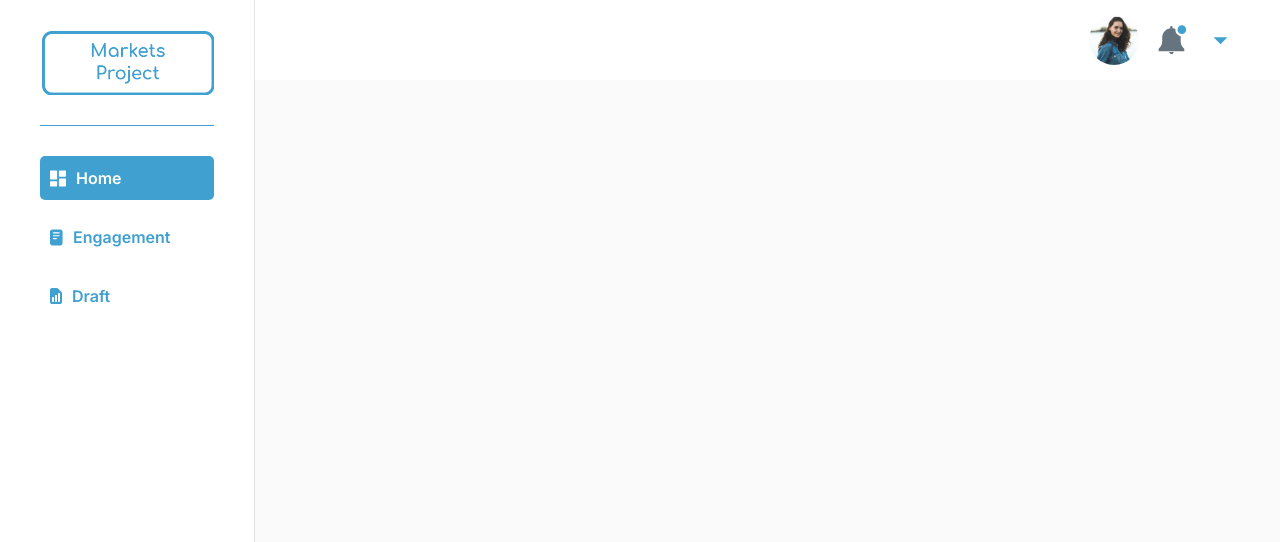
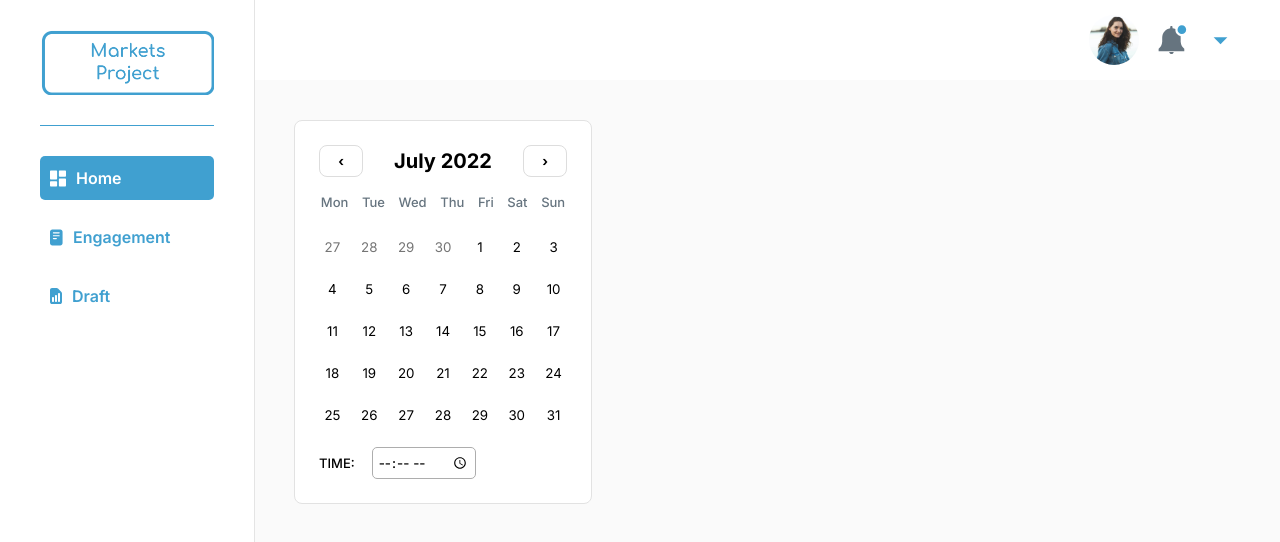
Before and after one commit to maulanaadil/Market-post, a React (Vite) app: page / in a window 1280 px wide. Shown: the top 542 px of the page. Built offline with nearby package versions, Linux system fonts and the light colour scheme.

Commit message:
implement calendar component

```diff
--- a/package.json
+++ b/package.json
@@ -10,6 +10,7 @@
   },
   "dependencies": {
     "react": "^18.2.0",
+    "react-calendar": "^3.7.0",
     "react-dom": "^18.2.0",
     "react-router-dom": "^6.3.0",
     "sass": "^1.53.0",
--- /dev/null
+++ b/src/modules/sidebar-create-post/components/calendar-time/index.jsx
@@ -0,0 +1,16 @@
+import "./index.scss";
+
+import Calendar from "react-calendar";
+import 'react-calendar/dist/Calendar.css';
+
+export default function CalendarTime() {
+  return (
+    <div className="calendar-time-container">
+      <Calendar className={'calendar'} defaultView={"month"} minDetail={"year"}/>
+      <div className="time">
+        <label htmlFor="time">TIME:</label>
+        <input type="time" id="time" className="input-time"/>
+      </div>
+    </div>
+  )
+}
--- /dev/null
+++ b/src/modules/sidebar-create-post/components/calendar-time/index.scss
@@ -0,0 +1,116 @@
+@import '../../../../index';
+
+.calendar-time-container {
+  background-color: white;
+  border-radius: 8px;
+  border: 1px solid #e2e2e2;
+  width: fit-content;
+  padding: 24px;
+  max-width: 294px;
+  display: flex;
+  flex-direction: column;
+  gap: 16px;
+
+  * {
+    font-family: $ff-sans;
+  }
+
+  .calendar {
+    width: 100%;
+    border: none;
+
+    .react-calendar__navigation {
+      height: auto;
+
+      * {
+        margin: 0;
+        padding: 0;
+        box-sizing: border-box;
+      }
+
+      .react-calendar__navigation__arrow {
+        &.react-calendar__navigation__next-button,
+        &.react-calendar__navigation__prev-button {
+          background-color: transparent;
+          height: 32px !important;
+          width: 32px;
+          min-width: none;
+          border: 1px solid $b-color-gray;
+          border-radius: 8px;
+          font-weight: fw(bold);
+        }
+      }
+    }
+
+    .react-calendar__navigation__label__labelText {
+      font-size: fs(20);
+      font-weight: fw(bold);
+    }
+
+    .react-calendar__navigation__next2-button,
+    .react-calendar__navigation__prev2-button {
+      display: none;
+    }
+
+    .react-calendar__month-view__weekdays {
+      margin-bottom: 20px;
+      display: grid !important;
+      grid-template-columns: repeat(7, auto);
+      text-transform: capitalize;
+      gap: 10px;
+      font-size: fs(13);
+      font-weight: fw(medium);
+      color: $txt-color-dark-grey;
+
+      .react-calendar__month-view__weekdays__weekday {
+        padding: 0;
+      }
+      abbr {
+        display: block;
+        text-decoration: none;
+      }
+    }
+
+    .react-calendar__tile {
+      padding: 0;
+      min-width: none;
+      height: 32px;
+    }
+
+    .react-calendar__month-view__days {
+      display: grid !important;
+      gap: 10px;
+      grid-template-columns: repeat(7, 26.86px);
+      .react-calendar__month-view__days__day--weekend {
+        color: black;
+      }
+
+      .react-calendar__tile--now {
+        background-color: transparent;
+        flex: none;
+      }
+
+      .react-calendar__tile--active {
+        background-color: transparent;
+        color: $primary-blue;
+        outline: 1px solid $primary-blue;
+        border-radius: 8px;
+      }
+    }
+  }
+
+  .time {
+    display: flex;
+    gap: 17px;
+    align-items: center;
+    font-weight: fw(medium);
+    font-size: fs(13);
+
+    .input-time {
+      border: 1px solid #adadad;
+      border-radius: 5px;
+      padding: 5px;
+      font-weight: fw(medium);
+    }
+  }
+}
--- a/src/pages/home/index.jsx
+++ b/src/pages/home/index.jsx
@@ -1,5 +1,6 @@
 import React, { useState } from 'react';
 import { SidebarCreatePost, MainLayout } from '@modules';
+import CalendarTime from '../../modules/sidebar-create-post/components/calendar-time';
 
 export default function HomePage() {
   const [showSidebarPost, setShowSidebarPost] = useState(false);
@@ -11,6 +12,7 @@ export default function HomePage() {
           setShow={setShowSidebarPost}
         />
         {/* Table Goes Here! */}
+        <CalendarTime />
       </MainLayout>
     </>
   );
--- a/src/styles/_colors.scss
+++ b/src/styles/_colors.scss
@@ -15,7 +15,9 @@ $txt-color-dark-grey: #66747f;
 $txt-color-dark-grey-2: #8c8c8c;
 $txt-color-dark-grey-3: #848484;
 $txt-color-grey: #9e9b9b;
+$txt-color-grey-2: #9C9D9F;
 $txt-color-subtle-grey: #d3d1d1;
 $txt-color-subtle-grey-2: #e2e2e2;
 
 $b-color-white-green: #deeece;
+$b-color-gray: #dddddd;
--- a/src/styles/_typography.scss
+++ b/src/styles/_typography.scss
@@ -10,9 +10,11 @@ $font-sizes: (
   36: 36px,
   30: 30px,
   24: 24px,
+  20: 20px,
   18: 18px,
   16: 16px,
   14: 14px,
+  13: 13px,
   12: 12px,
   11: 11px,
   10: 10px
```
Also changed, not shown: 1 other file (tests, documents, lock files or other folders).
